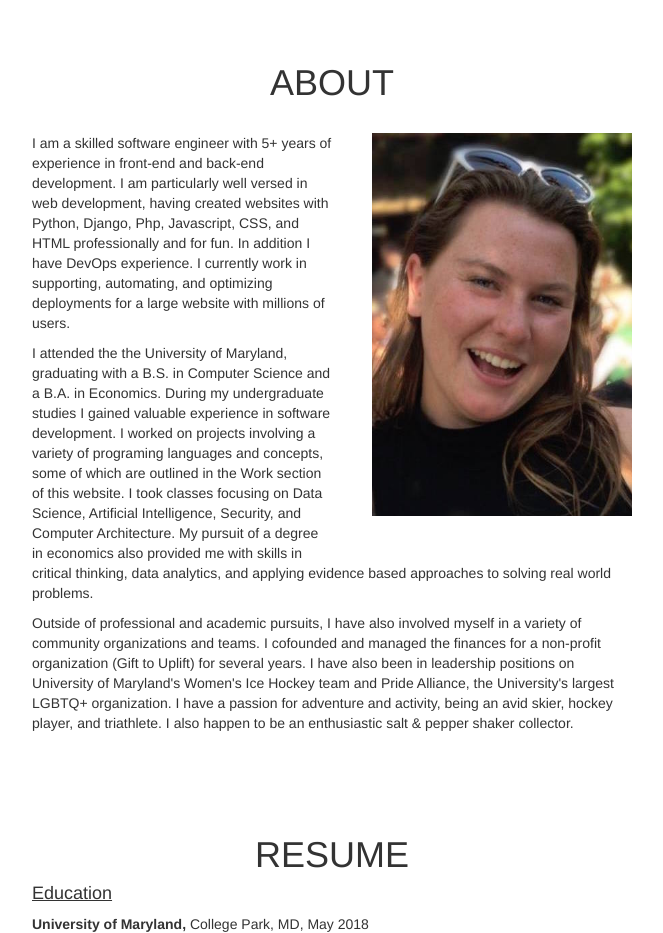
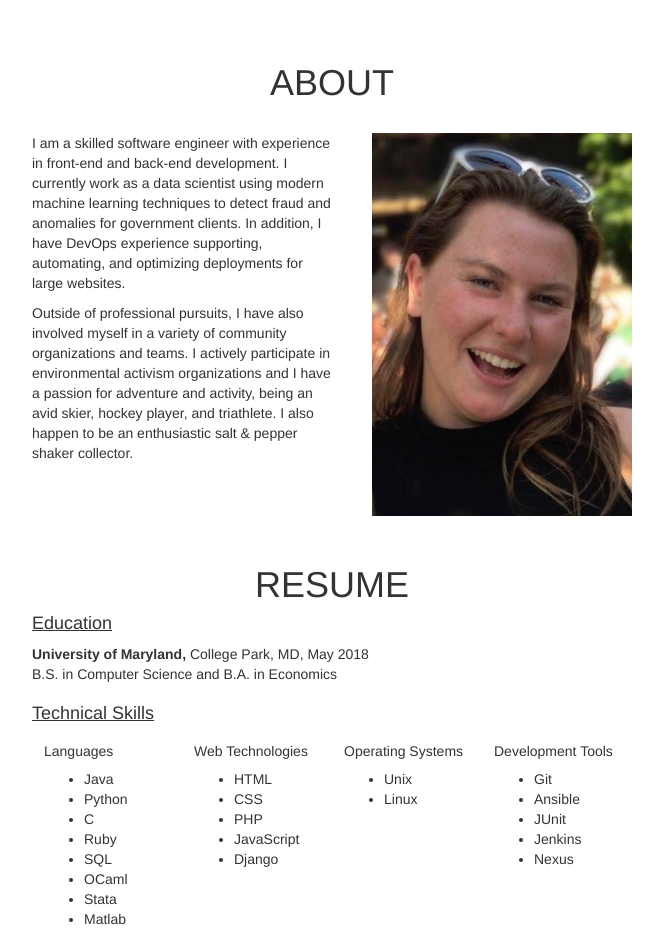
Before and after one commit to camovitz/camovitz.github.io, a plain HTML site: page index.html in a window 1280 px wide. Shown: the part 837-1770 px from the top of the page, without its empty margins (308-971 px from the left). Drawn offline with nearby package versions, Linux system fonts and the light colour scheme.

Commit message:
updated about section

```diff
--- a/index.html
+++ b/index.html
@@ -63,24 +63,12 @@
     <br>
       <img src="headshot.jpg" alt="Camille's Headshot">
       <div id="text">
-        <p>I am a skilled software engineer with 5+ years of experience in front-end and back-end development.
-        I am particularly well versed in web development, having created websites with Python, Django, Php,
-        Javascript, CSS, and HTML professionally and for fun. In addition I have DevOps experience. I currently
-        work in supporting, automating, and optimizing deployments for a large website with millions of users.</p>
-
-        <p>I attended the the University of Maryland, graduating with a B.S. in Computer Science and a B.A. in
-        Economics. During my undergraduate studies I gained valuable experience in software development. I worked on
-        projects involving a variety of programing languages and concepts, some of which are outlined in the Work
-        section of this website. I took classes focusing on Data Science, Artificial Intelligence, Security, and Computer
-        Architecture. My pursuit of a degree in economics also provided me with skills in critical thinking, data
-        analytics, and applying evidence based approaches to solving real world problems. </p>
-
-        <p>Outside of professional and academic pursuits, I have also involved myself in a variety of community
-        organizations and teams. I cofounded and managed the finances for a non-profit organization (Gift to Uplift)
-        for several years. I have also been in leadership positions on University of Maryland's Women's Ice Hockey team
-        and Pride Alliance, the University's largest LGBTQ+ organization. I have a passion for adventure and activity,
-        being an avid skier, hockey player, and triathlete. I also happen to be an enthusiastic salt & pepper shaker
-        collector.</p>
+        <p>I am a skilled software engineer with experience in front-end and back-end development. I currently work as a data scientist
+          using modern machine learning techniques to detect fraud and anomalies for government clients. In addition, I have DevOps
+          experience supporting, automating, and optimizing deployments for large websites. </p>
+        <p>Outside of professional pursuits, I have also involved myself in a variety of community organizations and teams. I actively
+          participate in environmental activism organizations and I have a passion for adventure and activity, being an avid skier, hockey player,
+          and triathlete. I also happen to be an enthusiastic salt & pepper shaker collector.</p>
       </div>
       <br>
 
```
